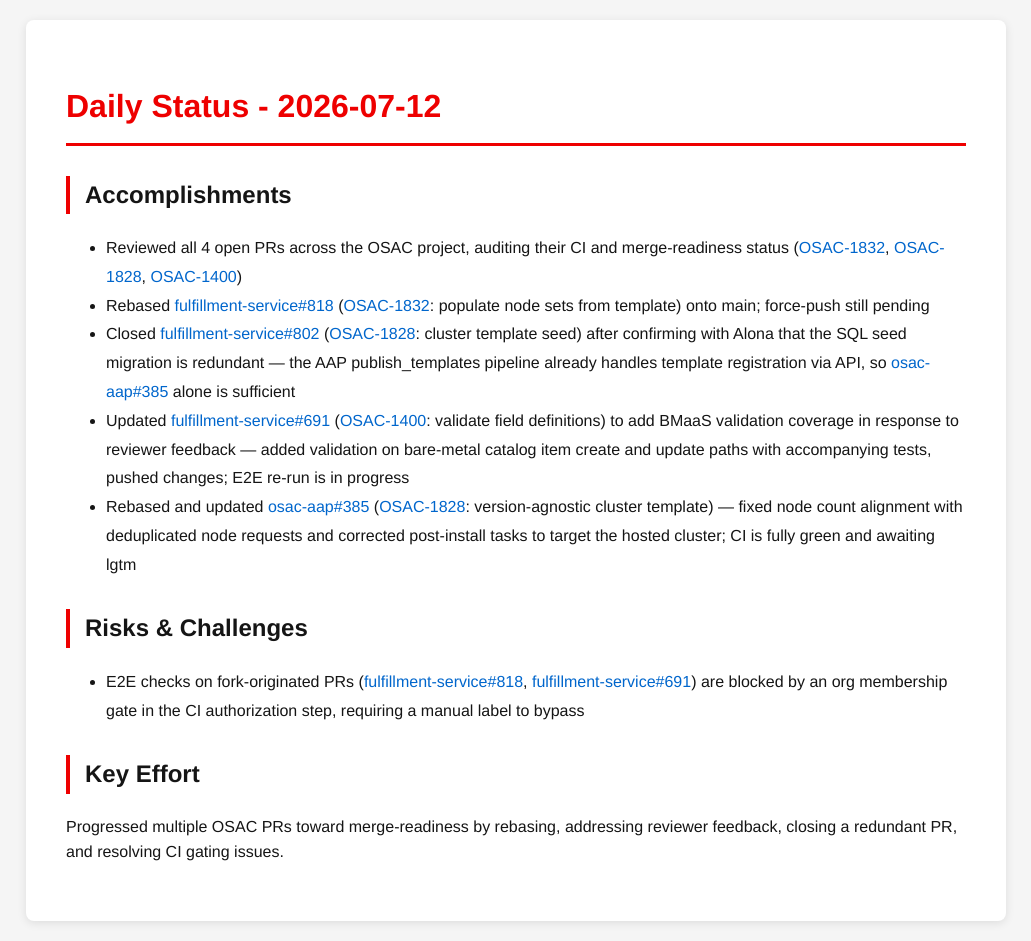
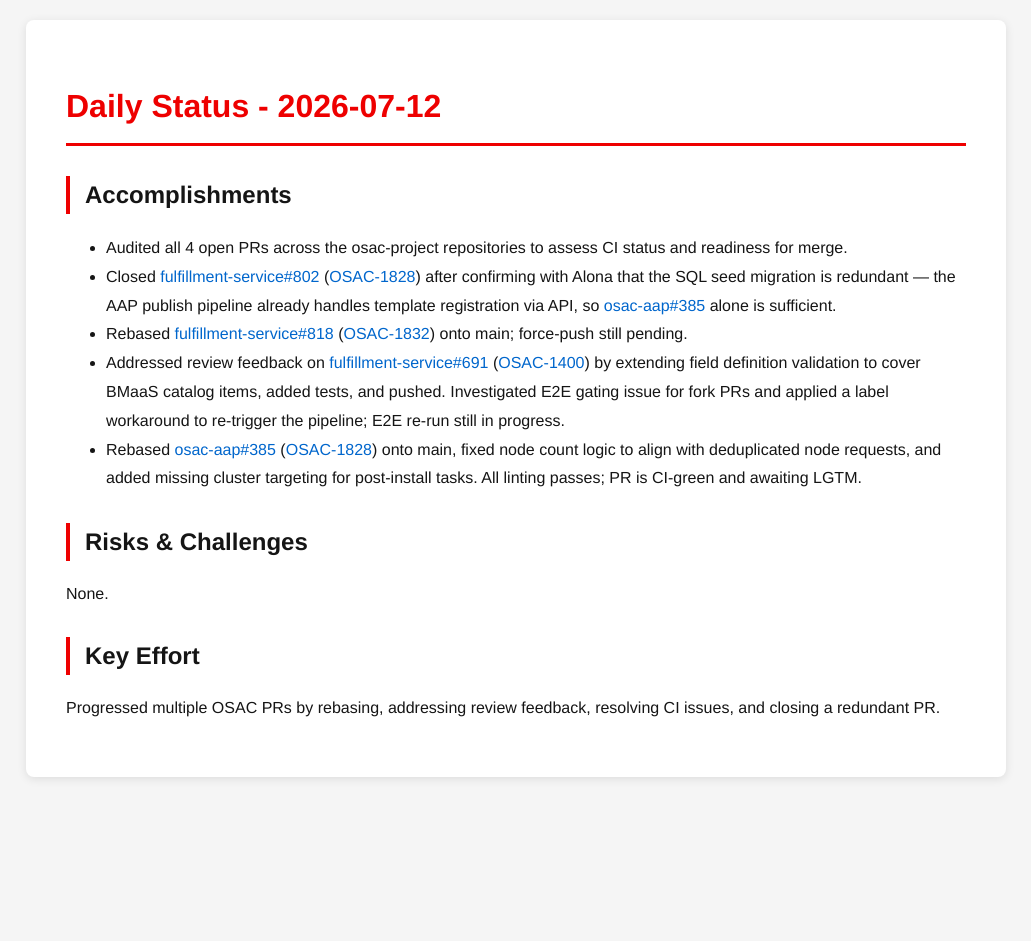
Before and after one commit to tzvatot/daily-status, a Jekyll site: the page built from 2026-07-12.md, in a window 1280 px wide. Shown: the whole page, without its empty margins (124-1155 px from the left). Built offline with Jekyll 4.4.1, drawn with Linux system fonts in a browser that asks for light colours; after the commit the page ends 900 px from its top, so only the background shows below that.

Commit message:
Daily status update - 2026-07-12

```diff
--- a/2026-07-12.md
+++ b/2026-07-12.md
@@ -7,14 +7,14 @@
 # Daily Status - 2026-07-12
 
 ## Accomplishments
-- Reviewed all 4 open PRs across the OSAC project, auditing their CI and merge-readiness status ([OSAC-1832](https://redhat.atlassian.net/browse/OSAC-1832), [OSAC-1828](https://redhat.atlassian.net/browse/OSAC-1828), [OSAC-1400](https://redhat.atlassian.net/browse/OSAC-1400))
-- Rebased [fulfillment-service#818](https://github.com/osac-project/fulfillment-service/pull/818) ([OSAC-1832](https://redhat.atlassian.net/browse/OSAC-1832): populate node sets from template) onto main; force-push still pending
-- Closed [fulfillment-service#802](https://github.com/osac-project/fulfillment-service/pull/802) ([OSAC-1828](https://redhat.atlassian.net/browse/OSAC-1828): cluster template seed) after confirming with Alona that the SQL seed migration is redundant — the AAP publish_templates pipeline already handles template registration via API, so [osac-aap#385](https://github.com/osac-project/osac-aap/pull/385) alone is sufficient
-- Updated [fulfillment-service#691](https://github.com/osac-project/fulfillment-service/pull/691) ([OSAC-1400](https://redhat.atlassian.net/browse/OSAC-1400): validate field definitions) to add BMaaS validation coverage in response to reviewer feedback — added validation on bare-metal catalog item create and update paths with accompanying tests, pushed changes; E2E re-run is in progress
-- Rebased and updated [osac-aap#385](https://github.com/osac-project/osac-aap/pull/385) ([OSAC-1828](https://redhat.atlassian.net/browse/OSAC-1828): version-agnostic cluster template) — fixed node count alignment with deduplicated node requests and corrected post-install tasks to target the hosted cluster; CI is fully green and awaiting lgtm
+- Audited all 4 open PRs across the osac-project repositories to assess CI status and readiness for merge.
+- Closed [fulfillment-service#802](https://github.com/osac-project/fulfillment-service/pull/802) ([OSAC-1828](https://redhat.atlassian.net/browse/OSAC-1828)) after confirming with Alona that the SQL seed migration is redundant — the AAP publish pipeline already handles template registration via API, so [osac-aap#385](https://github.com/osac-project/osac-aap/pull/385) alone is sufficient.
+- Rebased [fulfillment-service#818](https://github.com/osac-project/fulfillment-service/pull/818) ([OSAC-1832](https://redhat.atlassian.net/browse/OSAC-1832)) onto main; force-push still pending.
+- Addressed review feedback on [fulfillment-service#691](https://github.com/osac-project/fulfillment-service/pull/691) ([OSAC-1400](https://redhat.atlassian.net/browse/OSAC-1400)) by extending field definition validation to cover BMaaS catalog items, added tests, and pushed. Investigated E2E gating issue for fork PRs and applied a label workaround to re-trigger the pipeline; E2E re-run still in progress.
+- Rebased [osac-aap#385](https://github.com/osac-project/osac-aap/pull/385) ([OSAC-1828](https://redhat.atlassian.net/browse/OSAC-1828)) onto main, fixed node count logic to align with deduplicated node requests, and added missing cluster targeting for post-install tasks. All linting passes; PR is CI-green and awaiting LGTM.
 
 ## Risks & Challenges
-- E2E checks on fork-originated PRs ([fulfillment-service#818](https://github.com/osac-project/fulfillment-service/pull/818), [fulfillment-service#691](https://github.com/osac-project/fulfillment-service/pull/691)) are blocked by an org membership gate in the CI authorization step, requiring a manual label to bypass
+None.
 
 ## Key Effort
-Progressed multiple OSAC PRs toward merge-readiness by rebasing, addressing reviewer feedback, closing a redundant PR, and resolving CI gating issues.
+Progressed multiple OSAC PRs by rebasing, addressing review feedback, resolving CI issues, and closing a redundant PR.
```
